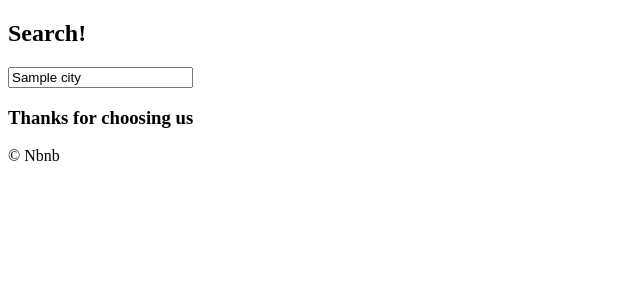
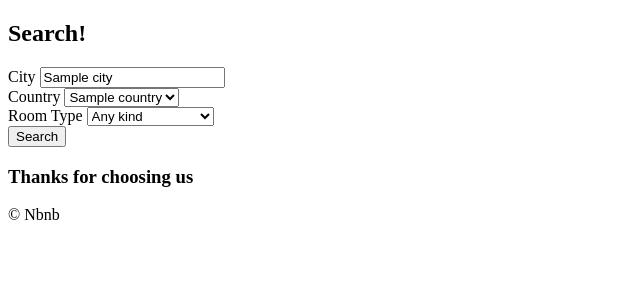
Before and after one commit to tmanspace/airbnb-clone, a Django app: template templates/rooms/search.html in a window 1280 px wide. Shown: the part 60-360 px from the top of the page, without its empty margins (0-640 px from the left). Run offline with Django 3.2, Linux system fonts and the light colour scheme; tables that the repository leaves empty hold one stand-in row (Sample ...); the template is opened without the code that fills it: values named after a table or form of the project are taken from there, most other values are stand-ins (such as "Sample title", 1, 10 or a date in 2020).

Commit message:
Country and RT select

```diff
--- a/templates/rooms/search.html
+++ b/templates/rooms/search.html
@@ -12,7 +12,28 @@
     <h2>Search!</h2>
 
     <form method="get" action="{% url "rooms:search" %}">
-        <input type="text" value="{{city}}" name="city" id="" placeholder="Search">
+        <div>
+            <label for="city">City</label>
+            <input type="text" value="{{city}}" name="city" id="city" placeholder="Search by city">
+        </div>
+        <div>
+            <label for="country">Country</label>
+            <select name="country" id="country">
+                {% for country in countries %}
+                    <option value="{{country.code}}" {% if country.code == s_country %}selected{% endif %}>{{country.name}}</option>
+                {% endfor %}
+            </select>
+        </div>
+        <div>
+            <label for="room_type">Room Type</label>
+            <select name="room_type" id="room_type">
+                <option value="0" {% if 0 == s_room_type %}selected{% endif %}>Any kind</option>
+                {% for rt in room_types %}
+                    <option value="{{rt.pk}}" {% if rt.pk == s_room_type %}selected{% endif %}>{{rt.name}}</option>
+                {% endfor %}
+            </select>
+        </div>
+        <button>Search</button>
     </form>
 
 
```
Also changed, not shown: rooms/views.py (+15 -3 lines).
